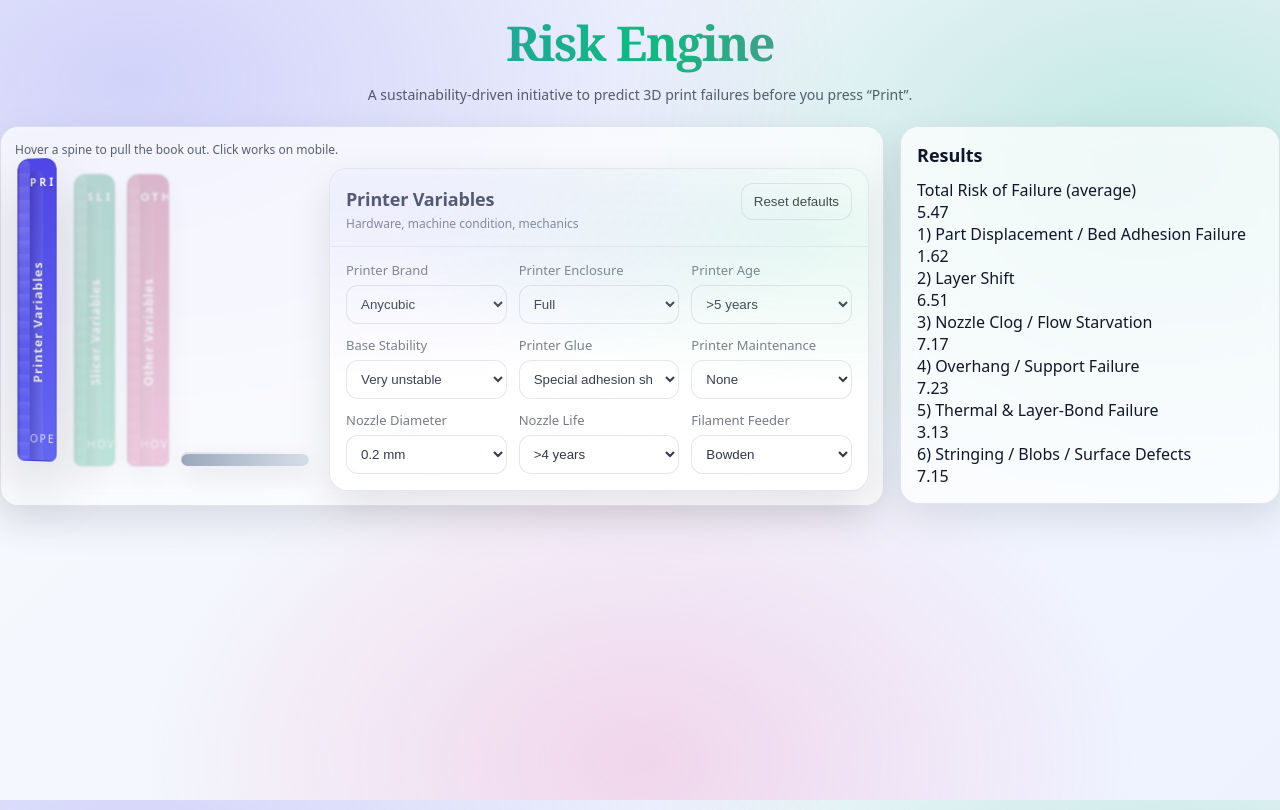
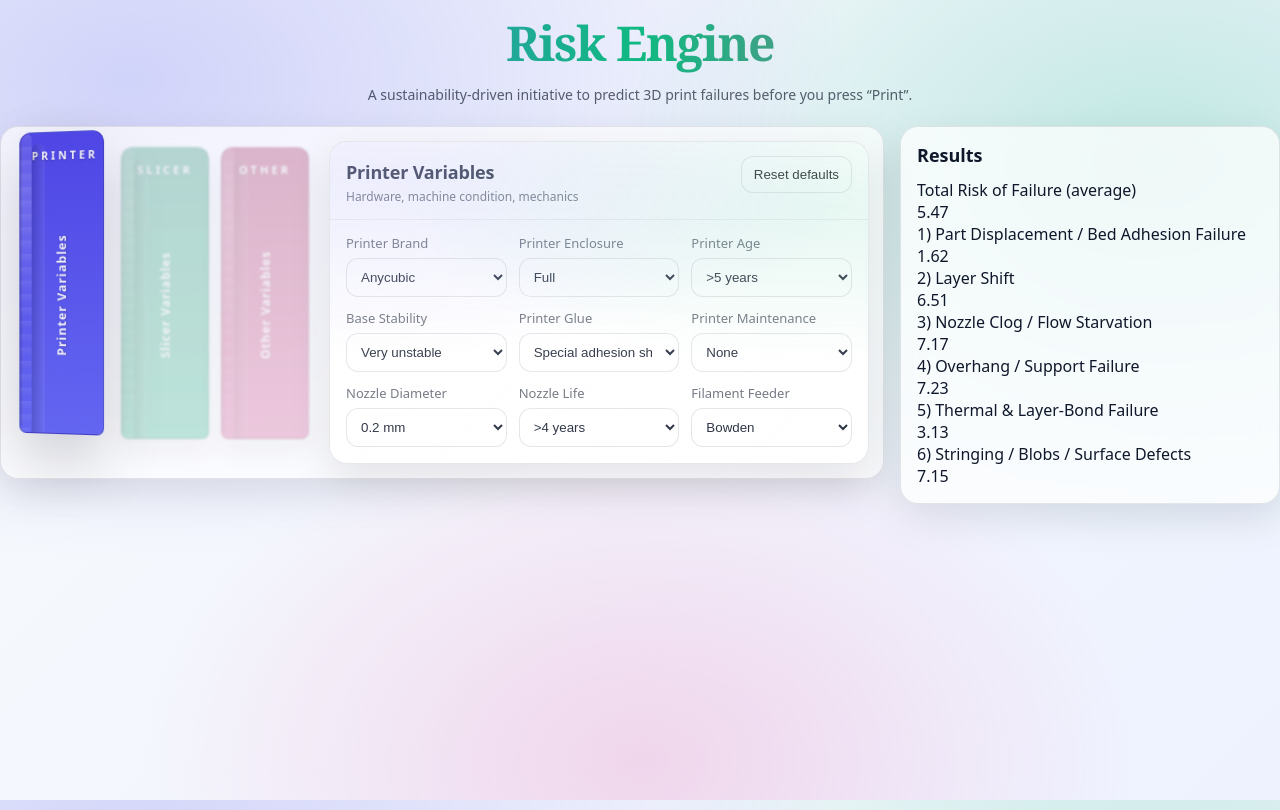
Before and after one commit to parthjain10/amplify-risk-app, a Next.js app: page / in a window 1280 px wide. Built offline with nearby package versions, Linux system fonts and the light colour scheme.

Commit message:
Update page.tsx

```diff
--- a/app/page.tsx
+++ b/app/page.tsx
@@ -100,7 +100,7 @@ export default function Home() {
         <section className="leftPane">
           {/* Shelf with vertical spines standing on a horizontal shelf */}
           <div className="shelfCard">
-            <div className="shelfHint">Hover a spine to pull the book out. Click works on mobile.</div>
+
 
             <div className="shelfWrap">
               {/* Spines */}
@@ -123,13 +123,13 @@ export default function Home() {
                         {g.key === "printer" ? "PRINTER" : g.key === "slicer" ? "SLICER" : "OTHER"}
                       </div>
                       <div className="spineTitle">{g.title}</div>
-                      <div className="spineSmall">{isActive ? "OPEN" : "HOVER"}</div>
+
                       <div className="pageEdge" />
 
                     </div>
                   );
                 })}
-                <div className="shelfPlank" />
+
               </div>
 
               {/* Opened book (shows inputs INSIDE it) */}
```
